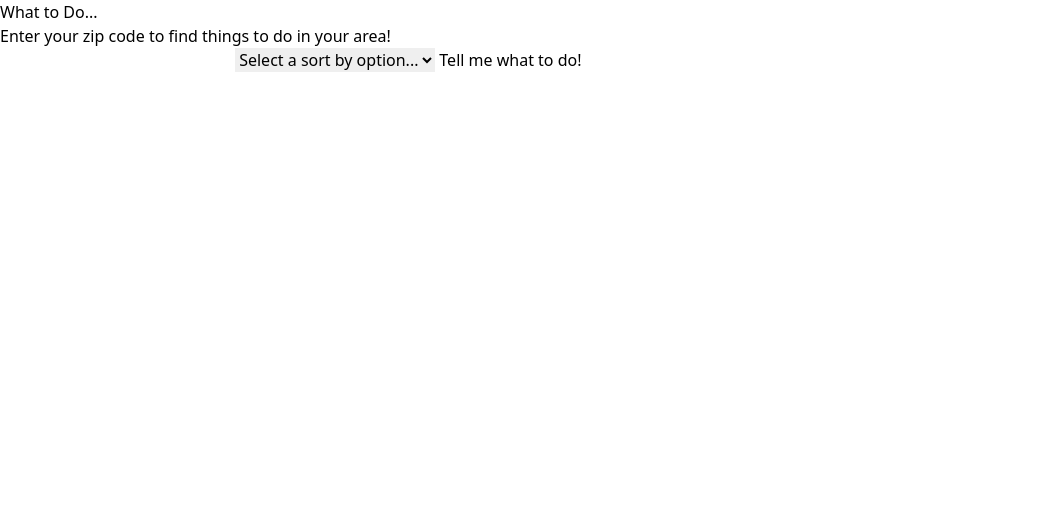
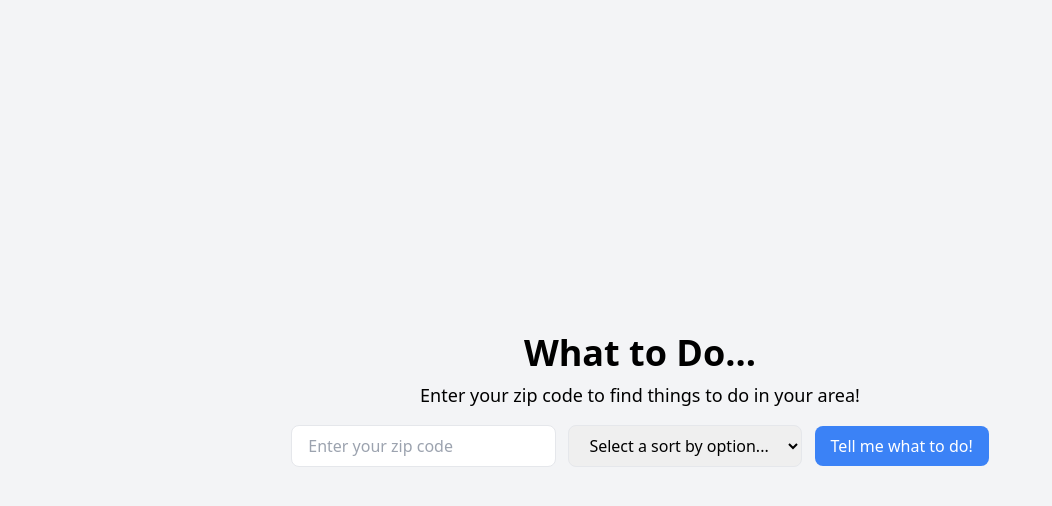
Before and after one commit to lildano50/group-project-1, a plain HTML site: page index.html in a window 1280 px wide. Shown: the whole page, without its empty margins (0-1052 px from the left). Drawn offline with nearby package versions, Linux system fonts and the light colour scheme.

Commit message:
added index html

```diff
--- a/index.html
+++ b/index.html
@@ -4,30 +4,28 @@
 <head>
   <meta charset="UTF-8" />
   <title>What to Do</title>
-  <!-- <link href="https://fonts.googleapis.com/css2?family=Fira+Sans:wght@400&family=Merriweather:wght@700&display=swap" -->
-    <!-- rel="stylesheet" /> -->
-  <link href="https://unpkg.com/tailwindcss@^1.0/dist/tailwind.min.css" rel="stylesheet">
+  <link href="https://unpkg.com/tailwindcss@^2.2/dist/tailwind.min.css" rel="stylesheet">
 </head>
 
-<body>
-  <div>
-    <div>
-      <h1>What to Do...</h1>
-      <h3>Enter your zip code to find things to do in your area!</h3>
-      <form id="zip-code">
-        <input id="search-input">
-        <select id="criteria">
+<body class="bg-gray-100 flex justify-center items-center h-screen">
+  <div class="text-center p-4">
+    <h1 class="text-4xl font-bold">What to Do...</h1>
+    <h3 class="text-lg mt-2">Enter your zip code to find things to do in your area!</h3>
+    <form id="zip-code" class="mt-4">
+      <input id="search-input" class="px-4 py-2 border rounded-lg focus:outline-none focus:border-blue-500"
+        placeholder="Enter your zip code" type="text">
+      <select id="criteria"
+        class="px-4 py-2 ml-2 border rounded-lg focus:outline-none focus:border-blue-500">
         <option value="" disabled selected>Select a sort by option...</option>
         <option value="date">Date</option>
         <option value="distance">Distance</option>
         <option value="activity">Activity</option>
       </select>
-        <button id="search-button">Tell me what to do!</button>
+      <button id="search-button"
+        class="px-4 py-2 ml-2 bg-blue-500 text-white rounded-lg hover:bg-blue-600 focus:outline-none focus:bg-blue-600"
+        type="button">Tell me what to do!</button>
     </form>
   </div>
-  </div>
-
-  <!-- <script src="script.js"></script> -->
 </body>
 
 </html>
```
Lines whose indentation alone changed are shown as unchanged.
